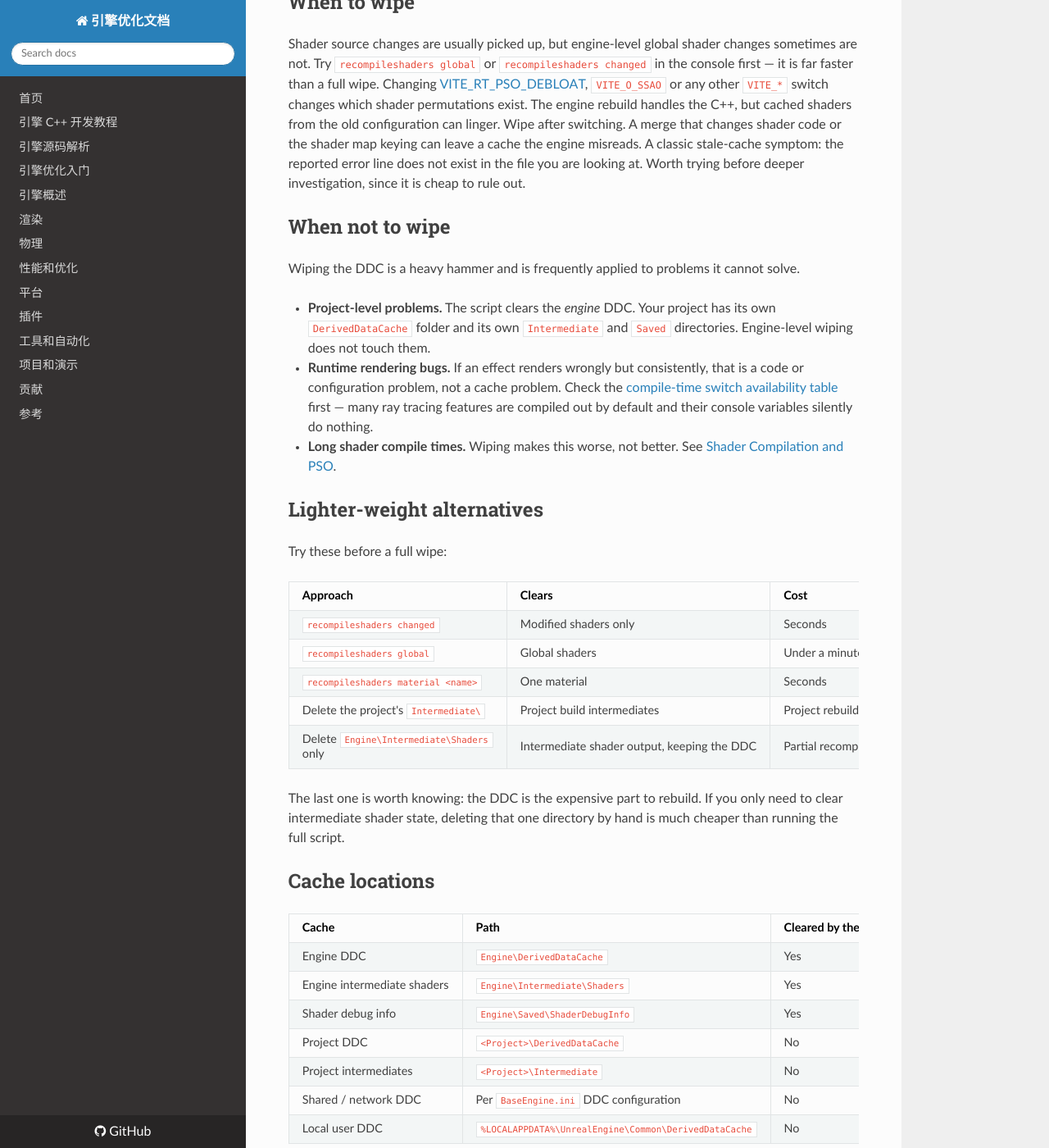
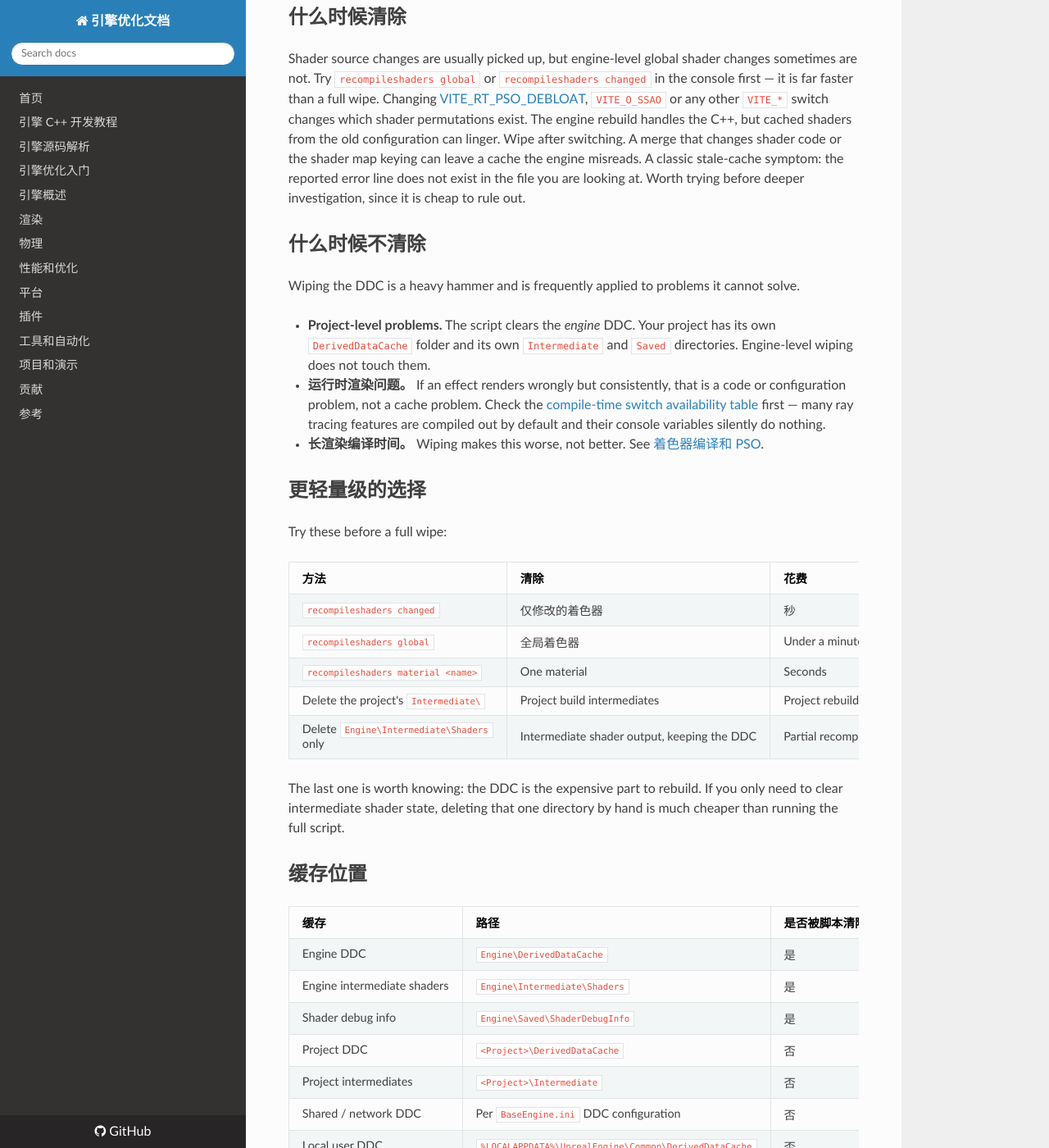
Before and after one commit to OpenHUTB/cpp, an MkDocs documentation site: the page built from docs/optimization/Tools/Cache-Management.md, in a window 1280 px wide and 1400 px high, scrolled down 830 px. Shown: the whole window at 82% size. Built offline with MkDocs 1.6.1, drawn with Linux system fonts in a browser that asks for light colours; nearby versions of some CDN libraries; a script that is not in the unit is left out; some of the changed text lies outside the part shown.

Commit message:
Revise Cache Management documentation with translations
Updated the Cache Management documentation to include Chinese translations and improved clarity on cache management practices.

```diff
--- a/docs/optimization/Tools/Cache-Management.md
+++ b/docs/optimization/Tools/Cache-Management.md
@@ -1,21 +1,16 @@
-# Cache Management
+# 缓存管理
 
-<tldr>
-<p>
-<code>WipeShaderCache.bat</code> at the engine root deletes the engine's derived data cache, intermediate
-shaders and shader debug info. Reach for it when the editor's behaviour stops matching your source
-changes.
-</p>
-</tldr>
 
-Unreal caches aggressively. That is what makes iteration bearable, but it also means a stale cache can make
-a correct change appear not to work &mdash; or an incorrect one appear to.
+<code>WipeShaderCache.bat</code> at the engine root deletes the engine's derived data cache, intermediate shaders and shader debug info. Reach for it when the editor's behaviour stops matching your source changes.
 
-## What the script clears
+
+Unreal caches aggressively. That is what makes iteration bearable, but it also means a stale cache can make a correct change appear not to work &mdash; or an incorrect one appear to.
+
+## 脚本清除了什么
 
 `WipeShaderCache.bat` deletes three directories relative to the engine root:
 
-| Directory | Contents |
+| 目录 | 内容 |
 |---|---|
 | `Engine\DerivedDataCache` | Compiled shaders, cooked textures, built meshes and every other derived artefact |
 | `Engine\Intermediate\Shaders` | Intermediate shader compilation output |
@@ -32,7 +27,7 @@ compile workers can outlive the editor; check Task Manager if a deletion fails.
 After wiping, the next editor launch recompiles everything it needs. On a large project this can be tens of
 minutes or more. Do not do it casually.
 
-## When to wipe
+## 什么时候清除
 
 <deflist>
 <def title="You changed a .usf or .ush file and nothing happened">
@@ -56,28 +51,28 @@ Worth trying before deeper investigation, since it is cheap to rule out.
 </def>
 </deflist>
 
-## When not to wipe
+## 什么时候不清除
 
 Wiping the DDC is a heavy hammer and is frequently applied to problems it cannot solve.
 
 - **Project-level problems.** The script clears the *engine* DDC. Your project has its own
   `DerivedDataCache` folder and its own `Intermediate` and `Saved` directories. Engine-level wiping does
   not touch them.
-- **Runtime rendering bugs.** If an effect renders wrongly but consistently, that is a code or
+- **运行时渲染问题。** If an effect renders wrongly but consistently, that is a code or
   configuration problem, not a cache problem. Check the
   [compile-time switch availability table](../Rendering/Ray-Tracing.md) first &mdash; many ray tracing features are
   compiled out by default and their console variables silently do nothing.
-- **Long shader compile times.** Wiping makes this worse, not better. See
-  [Shader Compilation and PSO](../Performance/Shader-Compilation-And-PSO.md).
+- **长渲染编译时间。** Wiping makes this worse, not better. See
+  [着色器编译和 PSO](../Performance/Shader-Compilation-And-PSO.md).
 
-## Lighter-weight alternatives
+## 更轻量级的选择
 
 Try these before a full wipe:
 
-| Approach | Clears | Cost |
+| 方法 | 清除 | 花费 |
 |---|---|---|
-| `recompileshaders changed` | Modified shaders only | Seconds |
-| `recompileshaders global` | Global shaders | Under a minute |
+| `recompileshaders changed` | 仅修改的着色器 | 秒 |
+| `recompileshaders global` | 全局着色器 | Under a minute |
 | `recompileshaders material <name>` | One material | Seconds |
 | Delete the project's `Intermediate\` | Project build intermediates | Project rebuild |
 | Delete `Engine\Intermediate\Shaders` only | Intermediate shader output, keeping the DDC | Partial recompile |
@@ -86,17 +81,17 @@ The last one is worth knowing: the DDC is the expensive part to rebuild. If you
 intermediate shader state, deleting that one directory by hand is much cheaper than running the full
 script.
 
-## Cache locations
+## 缓存位置
 
-| Cache | Path | Cleared by the script |
+| 缓存 | 路径 | 是否被脚本清除 |
 |---|---|---|
-| Engine DDC | `Engine\DerivedDataCache` | Yes |
-| Engine intermediate shaders | `Engine\Intermediate\Shaders` | Yes |
-| Shader debug info | `Engine\Saved\ShaderDebugInfo` | Yes |
-| Project DDC | `<Project>\DerivedDataCache` | No |
-| Project intermediates | `<Project>\Intermediate` | No |
-| Shared / network DDC | Per `BaseEngine.ini` DDC configuration | No |
-| Local user DDC | `%LOCALAPPDATA%\UnrealEngine\Common\DerivedDataCache` | No |
+| Engine DDC | `Engine\DerivedDataCache` | 是 |
+| Engine intermediate shaders | `Engine\Intermediate\Shaders` | 是 |
+| Shader debug info | `Engine\Saved\ShaderDebugInfo` | 是 |
+| Project DDC | `<Project>\DerivedDataCache` | 否 |
+| Project intermediates | `<Project>\Intermediate` | 否 |
+| Shared / network DDC | Per `BaseEngine.ini` DDC configuration | 否 |
+| Local user DDC | `%LOCALAPPDATA%\UnrealEngine\Common\DerivedDataCache` | 否 |
 
 <note>
 If your team uses a shared network DDC, wiping locally is usually pointless: the local cache repopulates
@@ -113,9 +108,9 @@ reclaim disk space, accepting the recompile cost.
 If disk space is the actual concern, the [Debloat Guide](../Performance/Debloat-Guide.md) covers larger and more permanent
 savings.
 
-## See also
+## 另请参见
 
-- [Shader Compilation and PSO](../Performance/Shader-Compilation-And-PSO.md)
+- [着色器编译和 PSO](../Performance/Shader-Compilation-And-PSO.md)
 - [Compile-Time Switches](../Performance/Compile-Time-Switches.md)
 - [Build Troubleshooting](../GettingStarted/Build-Troubleshooting.md)
-- [Debloat Guide](../Performance/Debloat-Guide.md)
+- [精简指南](../Performance/Debloat-Guide.md)
```
